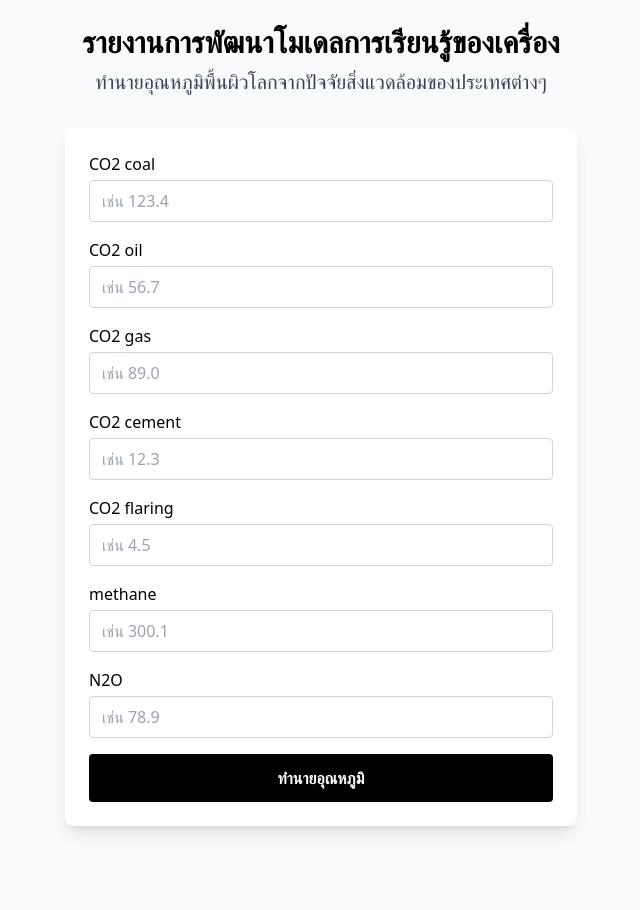
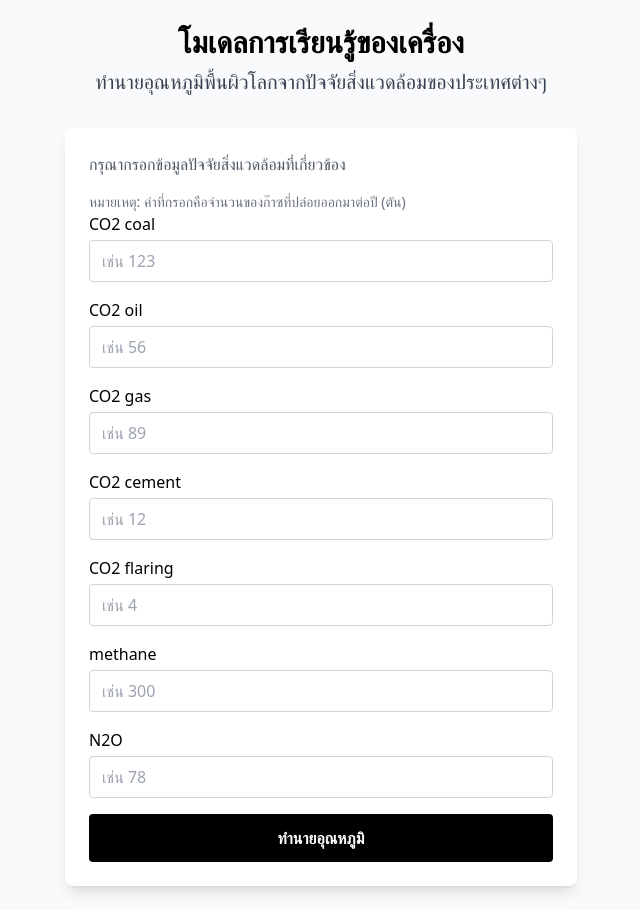
Before and after one commit to 67130045/global_surface_temperature, a plain HTML site: page web-site/index.html in a window 1280 px wide. Shown: the whole page, without its empty margins (319-959 px from the left). Before the commit the page ends 850 px from the top, so only its background shows below. Drawn offline with nearby package versions, Linux system fonts and the light colour scheme.

Commit message:
Update index.html
Update code

```diff
--- a/web-site/index.html
+++ b/web-site/index.html
@@ -9,47 +9,50 @@
 <body class="bg-gray-50 min-h-screen flex flex-col items-center p-6">
 
   <header class="mb-8 text-center">
-    <h1 class="text-3xl font-bold mb-2">รายงานการพัฒนาโมเดลการเรียนรู้ของเครื่อง</h1>
+    <h1 class="text-3xl font-bold mb-2">โมเดลการเรียนรู้ของเครื่อง</h1>
     <h2 class="text-xl text-gray-700">ทำนายอุณหภูมิพื้นผิวโลกจากปัจจัยสิ่งแวดล้อมของประเทศต่างๆ</h2>
   </header>
 
   <main class="w-full max-w-lg bg-white rounded-lg shadow-lg p-6">
+    <div>
+        <p class="text-gray-600 mb-4">กรุณากรอกข้อมูลปัจจัยสิ่งแวดล้อมที่เกี่ยวข้อง</p>
+        <p class="text-sm text-gray-500">หมายเหตุ: ค่าที่กรอกคือจำนวนของก๊าซที่ปล่อยออกมาต่อปี (ตัน)</p>
+    </div>
     <form id="predictForm" class="space-y-4">
-
       <!-- Input fields -->
       <div>
         <label for="CO2_coal" class="block font-medium mb-1">CO2 coal</label>
-        <input type="number" step="any" id="CO2_coal" name="CO2 coal" required class="w-full border border-gray-300 rounded px-3 py-2 focus:outline-none focus:ring-2 focus:ring-blue-500" placeholder="เช่น 123.4" />
+        <input type="number" step="any" id="CO2_coal" name="CO2 coal" required class="w-full border border-gray-300 rounded px-3 py-2 focus:outline-none focus:ring-2 focus:ring-blue-500" placeholder="เช่น 123" />
       </div>
 
       <div>
         <label for="CO2_oil" class="block font-medium mb-1">CO2 oil</label>
-        <input type="number" step="any" id="CO2_oil" name="CO2 oil" required class="w-full border border-gray-300 rounded px-3 py-2 focus:outline-none focus:ring-2 focus:ring-blue-500" placeholder="เช่น 56.7" />
+        <input type="number" step="any" id="CO2_oil" name="CO2 oil" required class="w-full border border-gray-300 rounded px-3 py-2 focus:outline-none focus:ring-2 focus:ring-blue-500" placeholder="เช่น 56" />
       </div>
 
       <div>
         <label for="CO2_gas" class="block font-medium mb-1">CO2 gas</label>
-        <input type="number" step="any" id="CO2_gas" name="CO2 gas" required class="w-full border border-gray-300 rounded px-3 py-2 focus:outline-none focus:ring-2 focus:ring-blue-500" placeholder="เช่น 89.0" />
+        <input type="number" step="any" id="CO2_gas" name="CO2 gas" required class="w-full border border-gray-300 rounded px-3 py-2 focus:outline-none focus:ring-2 focus:ring-blue-500" placeholder="เช่น 89" />
       </div>
 
       <div>
         <label for="CO2_cement" class="block font-medium mb-1">CO2 cement</label>
-        <input type="number" step="any" id="CO2_cement" name="CO2 cement" required class="w-full border border-gray-300 rounded px-3 py-2 focus:outline-none focus:ring-2 focus:ring-blue-500" placeholder="เช่น 12.3" />
+        <input type="number" step="any" id="CO2_cement" name="CO2 cement" required class="w-full border border-gray-300 rounded px-3 py-2 focus:outline-none focus:ring-2 focus:ring-blue-500" placeholder="เช่น 12" />
       </div>
 
       <div>
         <label for="CO2_flaring" class="block font-medium mb-1">CO2 flaring</label>
-        <input type="number" step="any" id="CO2_flaring" name="CO2 flaring" required class="w-full border border-gray-300 rounded px-3 py-2 focus:outline-none focus:ring-2 focus:ring-blue-500" placeholder="เช่น 4.5" />
+        <input type="number" step="any" id="CO2_flaring" name="CO2 flaring" required class="w-full border border-gray-300 rounded px-3 py-2 focus:outline-none focus:ring-2 focus:ring-blue-500" placeholder="เช่น 4" />
       </div>
 
       <div>
         <label for="methane" class="block font-medium mb-1">methane</label>
-        <input type="number" step="any" id="methane" name="methane" required class="w-full border border-gray-300 rounded px-3 py-2 focus:outline-none focus:ring-2 focus:ring-blue-500" placeholder="เช่น 300.1" />
+        <input type="number" step="any" id="methane" name="methane" required class="w-full border border-gray-300 rounded px-3 py-2 focus:outline-none focus:ring-2 focus:ring-blue-500" placeholder="เช่น 300" />
       </div>
 
       <div>
         <label for="N2O" class="block font-medium mb-1">N2O</label>
-        <input type="number" step="any" id="N2O" name="N2O" required class="w-full border border-gray-300 rounded px-3 py-2 focus:outline-none focus:ring-2 focus:ring-blue-500" placeholder="เช่น 78.9" />
+        <input type="number" step="any" id="N2O" name="N2O" required class="w-full border border-gray-300 rounded px-3 py-2 focus:outline-none focus:ring-2 focus:ring-blue-500" placeholder="เช่น 78" />
       </div>
 
       <button type="submit" class="w-full bg-black text-white font-semibold py-3 rounded hover:bg-gray-600 transition">ทำนายอุณหภูมิ</button>
```
